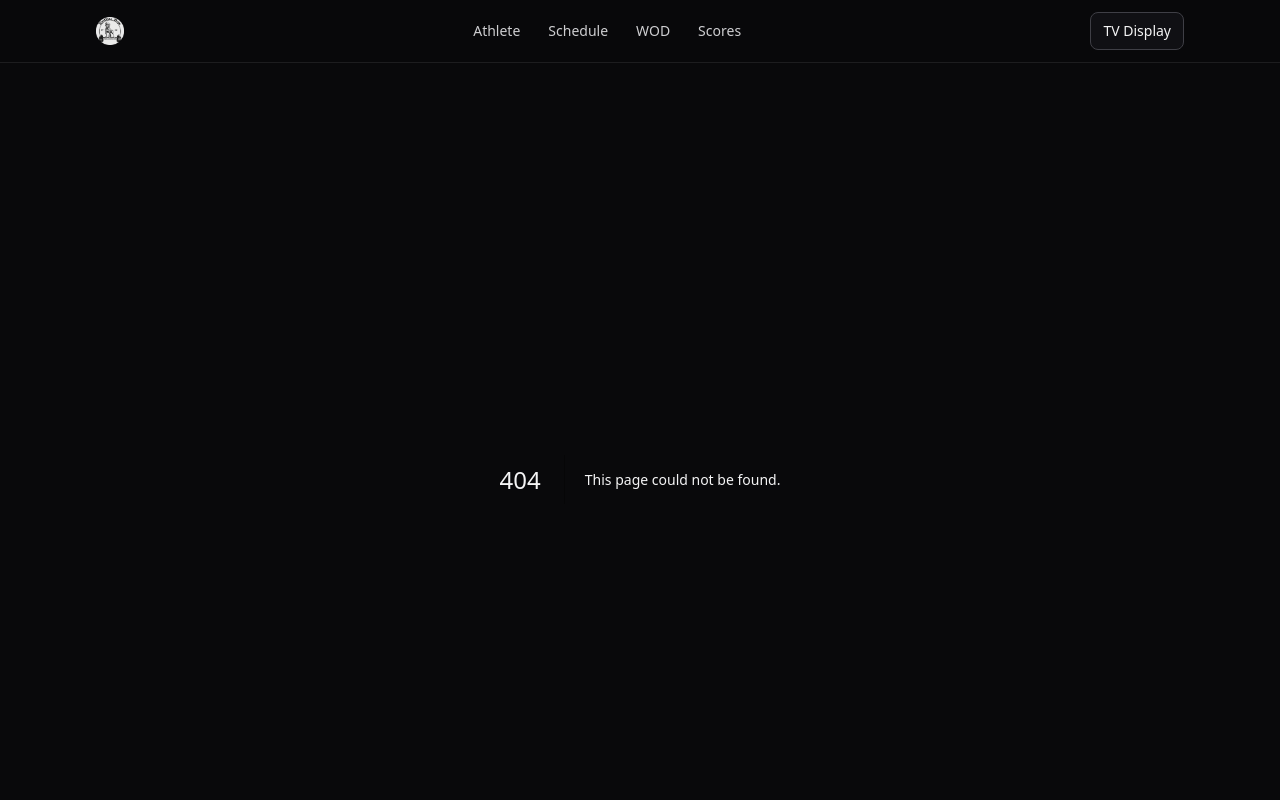
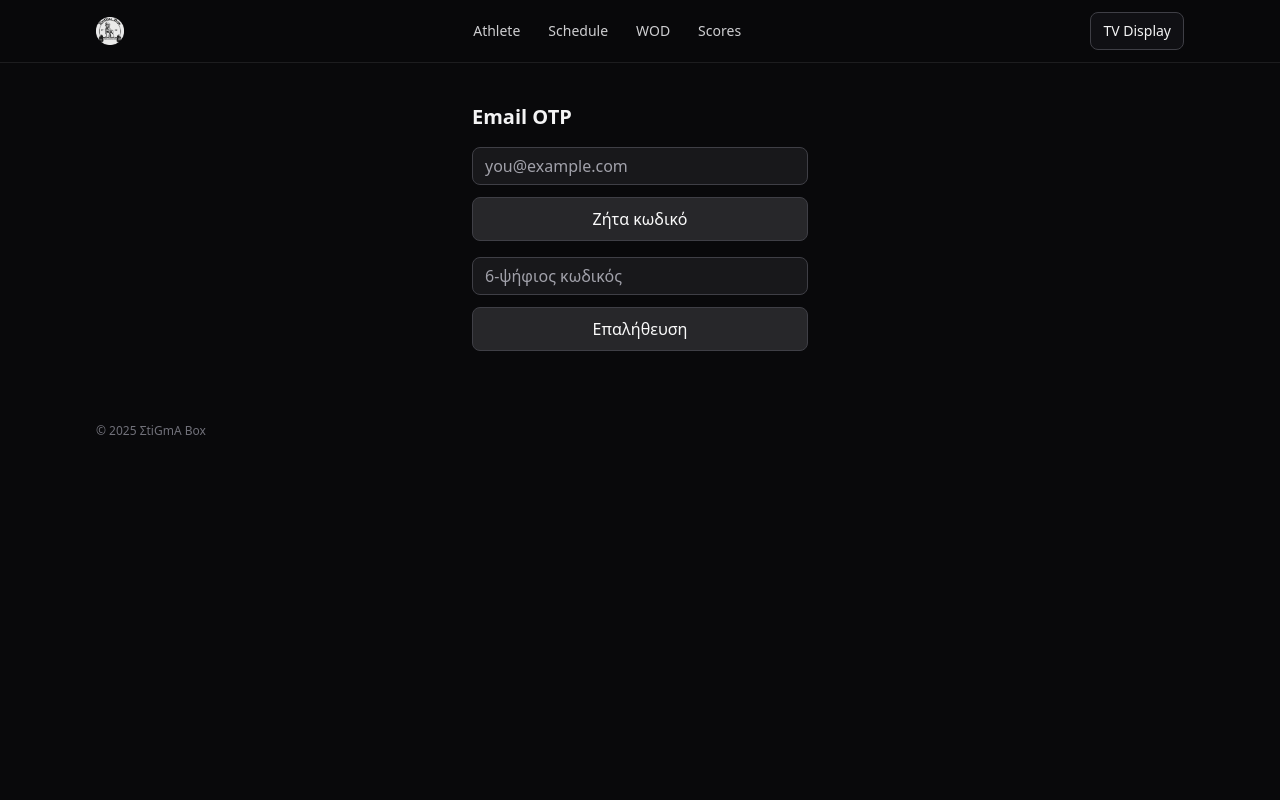
Before and after one commit to jandeog/StiGmA-Box, a Next.js app: page /auth/verify in a window 1280 px wide. Before the commit this address had no page. Shown: the top 800 px of the page. Built offline with nearby package versions, Linux system fonts and the light colour scheme.

Commit message:
Create page.tsx

```diff
--- /dev/null
+++ b/app/auth/verify/page.tsx
@@ -0,0 +1,67 @@
+'use client';
+import { useState } from 'react';
+import { supabaseBrowser } from '@/lib/supabase/client';
+
+export default function VerifyPage() {
+  const [email, setEmail] = useState('');
+  const [token, setToken] = useState('');
+  const [msg, setMsg] = useState<string|null>(null);
+  const [err, setErr] = useState<string|null>(null);
+  const [loading, setLoading] = useState(false);
+
+  async function requestCode(e: React.FormEvent) {
+    e.preventDefault();
+    setMsg(null); setErr(null); setLoading(true);
+    try {
+      const supa = supabaseBrowser();
+      const { error } = await supa.auth.signInWithOtp({ email, options: { shouldCreateUser: true }});
+      if (error) setErr(error.message);
+      else setMsg('Σου έστειλα 6-ψήφιο κωδικό στο email ✅');
+    } catch (e:any) { setErr(e.message || String(e)); }
+    finally { setLoading(false); }
+  }
+
+  async function verifyCode(e: React.FormEvent) {
+    e.preventDefault();
+    setMsg(null); setErr(null); setLoading(true);
+    try {
+      const supa = supabaseBrowser();
+      const { data, error } = await supa.auth.verifyOtp({
+        email,
+        token,
+        type: 'email', // 6-ψήφιο email OTP
+      });
+      if (error) setErr(error.message);
+      else {
+        setMsg('Επιτυχής σύνδεση 🎉');
+        window.location.href = '/auth/me';
+      }
+    } catch (e:any) { setErr(e.message || String(e)); }
+    finally { setLoading(false); }
+  }
+
+  return (
+    <div className="mx-auto max-w-sm p-6 space-y-4">
+      <h1 className="text-xl font-semibold">Email OTP</h1>
+      <form onSubmit={requestCode} className="space-y-3">
+        <input className="w-full rounded-lg px-3 py-2 bg-zinc-900 border border-zinc-700"
+               type="email" required placeholder="you@example.com"
+               value={email} onChange={e=>setEmail(e.target.value)} />
+        <button className="w-full rounded-lg px-3 py-2 border border-zinc-700 bg-zinc-800 hover:bg-zinc-700" disabled={loading}>
+          Ζήτα κωδικό
+        </button>
+      </form>
+      <form onSubmit={verifyCode} className="space-y-3">
+        <input className="w-full rounded-lg px-3 py-2 bg-zinc-900 border border-zinc-700"
+               inputMode="numeric" pattern="[0-9]*" maxLength={6}
+               placeholder="6-ψήφιος κωδικός"
+               value={token} onChange={e=>setToken(e.target.value)} />
+        <button className="w-full rounded-lg px-3 py-2 border border-zinc-700 bg-zinc-800 hover:bg-zinc-700" disabled={loading}>
+          Επαλήθευση
+        </button>
+      </form>
+      {msg && <p className="text-green-400">{msg}</p>}
+      {err && <p className="text-red-400">{err}</p>}
+    </div>
+  );
+}
```
